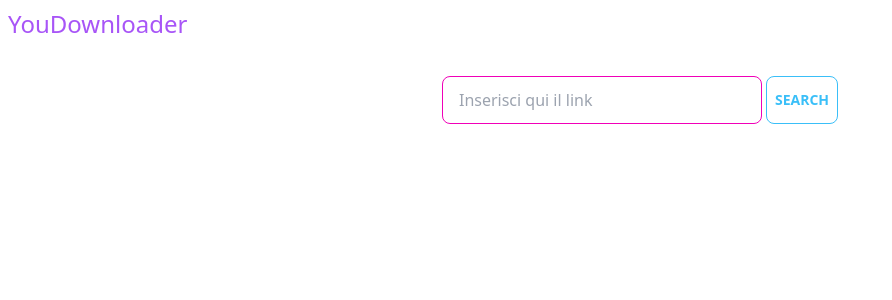
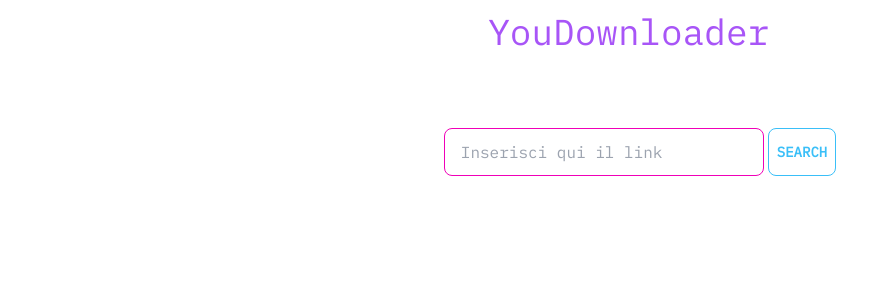
Before and after one commit to DavideBenedetti95/Youtube_Downloader, a React (Vite) app: page / in a window 1280 px wide. Shown: the top 300 px of the page, without its empty margins (0-892 px from the left). Built offline with nearby package versions, Linux system fonts and the light colour scheme.

Commit message:
changed font, added favicon

```diff
--- a/index.html
+++ b/index.html
@@ -3,6 +3,7 @@
   <head>
     <meta charset="UTF-8" />
     <meta name="viewport" content="width=device-width, initial-scale=1.0" />
+    <link rel="shortcut icon" href="/src/assets/favicon.png" type="image/x-icon">
     <title>YouDownloader</title>
   </head>
   <body>
--- a/src/App.jsx
+++ b/src/App.jsx
@@ -39,8 +39,8 @@ const App = () => {
   return (
     <main>
 
-      <div className="navbar bg-base-100 w-screen flex justify-center items-center md:block">
-        <h1 className='text-2xl text-purple-500'>
+      <div className="navbar bg-base-100 w-screen flex justify-center items-center md:mb-16">
+        <h1 className='text-2xl md:text-4xl text-purple-500'>
           <Typewriter
               options={{
                 strings: ['YouDownloader'],
--- a/src/index.css
+++ b/src/index.css
@@ -1,3 +1,10 @@
+@import url('https://fonts.googleapis.com/css2?family=IBM+Plex+Mono&display=swap');
 @tailwind base;
 @tailwind components;
 @tailwind utilities;
+
+
+
+*{
+    font-family: 'IBM Plex Mono', monospace;
+}
```
Also changed, not shown: src/assets/favicon.png (added).
